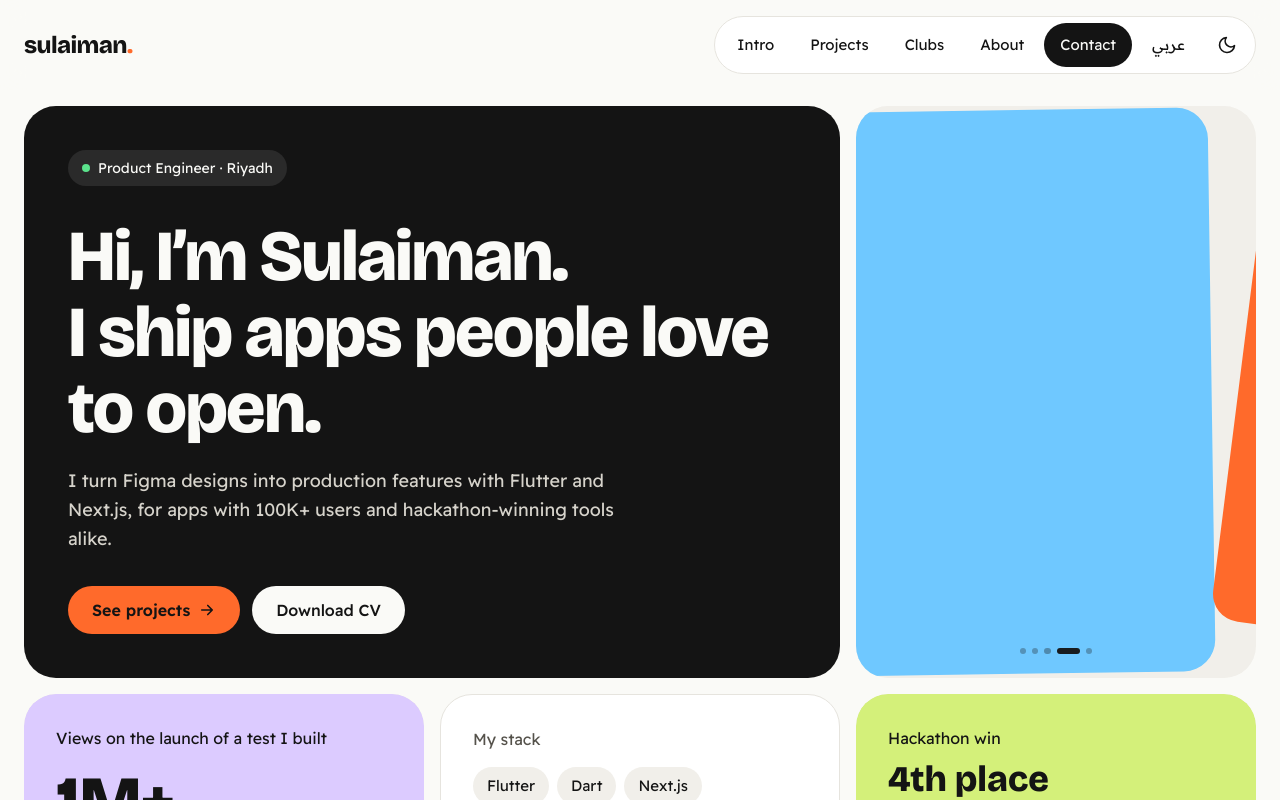
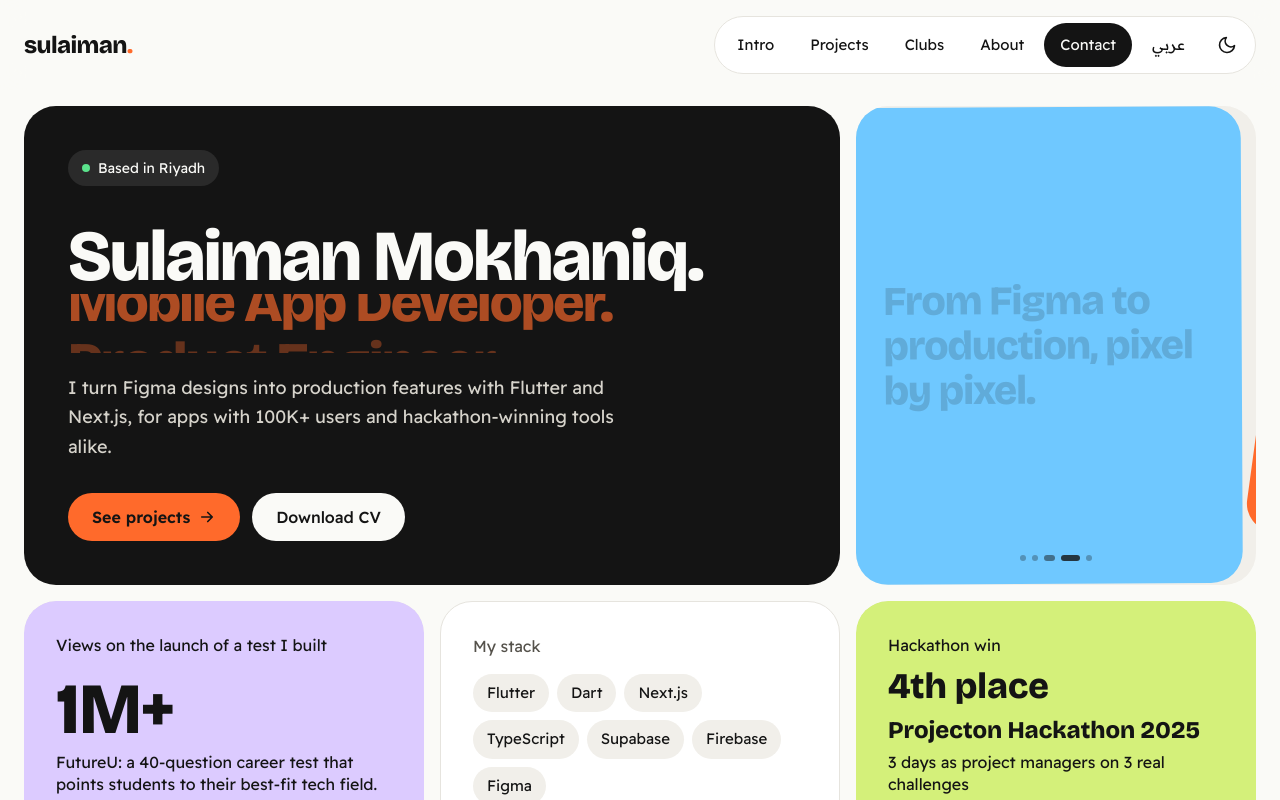
Before and after one commit to sulaimanmokhaniq/portfolio, a Next.js app: page /en in a window 1280 px wide. Shown: the top 800 px of the page. Built offline with nearby package versions, Linux system fonts and the light colour scheme; a web font is replaced by a local one.

Commit message:
Hero headline: name plus a job title that changes every second
Co-Authored-By: Claude Opus 5.5 (1M context) <noreply@anthropic.com>
Claude-Session: https://claude.ai/code/session_01JpxACRvgp3X4h4rC6NPUbP

```diff
--- a/src/app/[lang]/page.tsx
+++ b/src/app/[lang]/page.tsx
@@ -8,6 +8,7 @@ import { ProjectVisual } from "@/components/project-visual";
 import { StackChip } from "@/components/stack-chip";
 import { WinDeck } from "@/components/win-deck";
 import { Reveal } from "@/components/reveal";
+import { RoleCycler } from "@/components/role-cycler";
 import Image from "next/image";
 import { clubs, experience, hasLocale, profile, projects, stats, ui, wins } from "@/content/site";
 
@@ -35,9 +36,9 @@ export default async function Home({ params }: PageProps<"/[lang]">) {
             </span>
             <div className="space-y-5">
               <h1 className="font-display text-[clamp(2.6rem,5.6vw,5.25rem)] leading-[1.06] font-extrabold tracking-tight rtl:leading-[1.38]">
-                {t.heroTitle[0]}
-                <br />
-                {t.heroTitle[1]}
+                {t.heroName}
+                <span className="sr-only"> {t.heroRoles.join(", ")}.</span>
+                <RoleCycler roles={[...t.heroRoles]} />
               </h1>
               <p className="max-w-xl text-lg leading-relaxed text-hero-muted">{t.heroBody}</p>
             </div>
--- /dev/null
+++ b/src/components/role-cycler.tsx
@@ -0,0 +1,41 @@
+"use client";
+
+import { AnimatePresence, motion, useReducedMotion } from "motion/react";
+import { useEffect, useState } from "react";
+
+const INTERVAL = 1000;
+
+// The orange job title under the name, swapping every second. Every title sits invisibly in the same grid
+// cell so the headline keeps the height of the longest one and nothing below it jumps.
+export function RoleCycler({ roles }: { roles: string[] }) {
+  const reduce = useReducedMotion();
+  const [index, setIndex] = useState(0);
+
+  useEffect(() => {
+    if (reduce) return;
+    const id = setInterval(() => setIndex((i) => (i + 1) % roles.length), INTERVAL);
+    return () => clearInterval(id);
+  }, [reduce, roles.length]);
+
+  return (
+    <span className="grid overflow-hidden text-[0.78em] text-flame" aria-hidden="true">
+      {roles.map((r) => (
+        <span key={r} className="invisible col-start-1 row-start-1">
+          {r}.
+        </span>
+      ))}
+      <AnimatePresence initial={false}>
+        <motion.span
+          key={index}
+          className="col-start-1 row-start-1"
+          initial={{ y: "100%", opacity: 0 }}
+          animate={{ y: "0%", opacity: 1 }}
+          exit={{ y: "-100%", opacity: 0 }}
+          transition={{ duration: 0.45, ease: [0.65, 0, 0.35, 1] }}
+        >
+          {roles[index]}.
+        </motion.span>
+      </AnimatePresence>
+    </span>
+  );
+}
--- a/src/content/site.ts
+++ b/src/content/site.ts
@@ -24,8 +24,9 @@ export const ui = {
     switchLangLabel: "اقرأ الموقع بالعربية",
     themeLabel: "Toggle dark mode",
     menuLabel: "Menu",
-    tagline: "Product Engineer · Riyadh",
-    heroTitle: ["Hi, I’m Sulaiman.", "I ship apps people love to open."],
+    tagline: "Based in Riyadh",
+    heroName: "Sulaiman Mokhaniq.",
+    heroRoles: ["Product Engineer", "Software Engineer", "Mobile App Developer"],
     heroBody:
       "I turn Figma designs into production features with Flutter and Next.js, for apps with 100K+ users and hackathon-winning tools alike.",
     seeProjects: "See projects",
@@ -77,8 +78,9 @@ export const ui = {
     switchLangLabel: "Read the site in English",
     themeLabel: "تبديل الوضع الليلي",
     menuLabel: "القائمة",
-    tagline: "مهندس منتجات · الرياض",
-    heroTitle: ["أهلاً، أنا سليمان.", "أبني تطبيقات يحب الناس فتحها."],
+    tagline: "مقيم في الرياض",
+    heroName: "سليمان مخانق.",
+    heroRoles: ["مهندس منتجات", "مهندس برمجيات", "مطوّر تطبيقات جوال"],
     heroBody:
       "أحوّل تصاميم Figma إلى مزايا جاهزة للإنتاج باستخدام Flutter و Next.js، من تطبيقات يستخدمها أكثر من ١٠٠ ألف مستخدم إلى أدوات فازت في الهاكاثونات.",
     seeProjects: "شاهد المشاريع",
```
